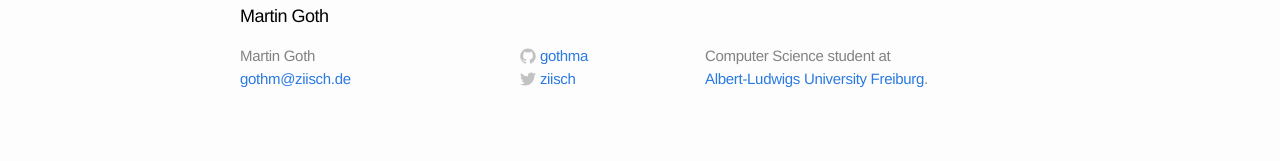
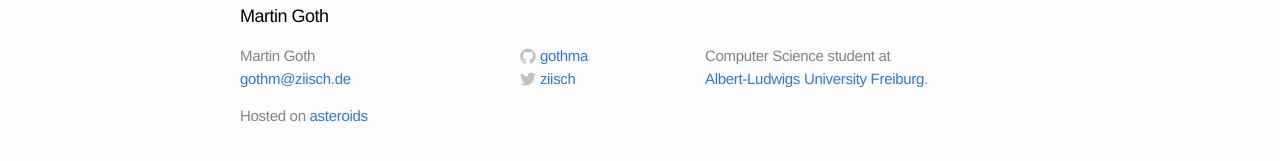
Before and after one commit to gothma/gothma.github.io, a Jekyll site: the page built from about.md, in a window 1280 px wide. Shown: the part 398-559 px from the top of the page. Built offline with Jekyll 4.4.1, drawn with Linux system fonts in a browser that asks for light colours.

Commit message:
Add hosting notice

```diff
--- a/_includes/footer.html
+++ b/_includes/footer.html
@@ -56,6 +56,11 @@
       <p class="text">{{ site.description | markdownify }}</p>
     </div>
 
+    <div class="footer-col-4 column">
+      <p class="text">Hosted on <a href="http://www.uberspace.de">asteroids</a></p>
+    </div>
   </div>
 
+
+
 </footer>
```
